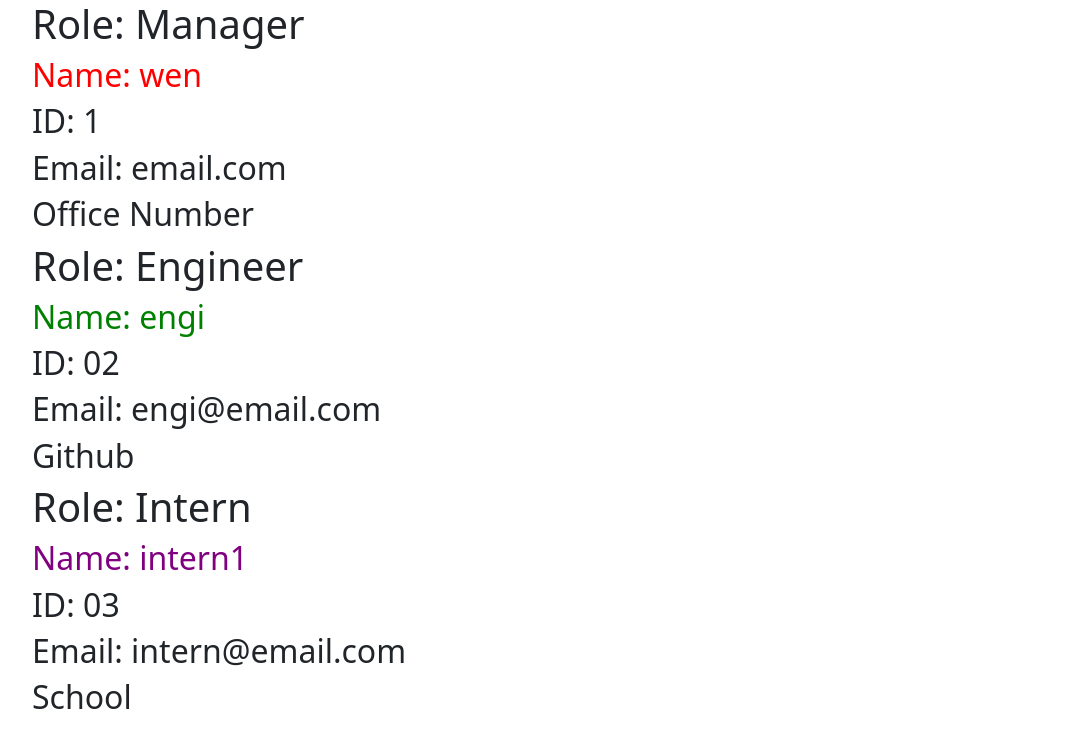
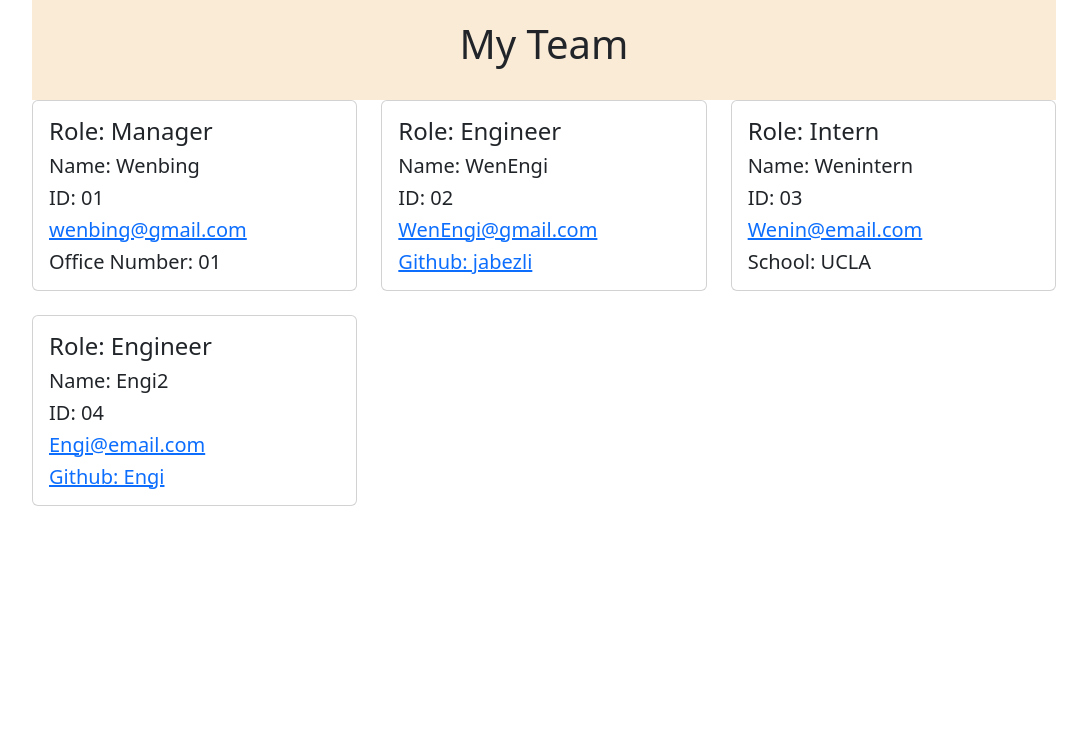
Before and after one commit to Jabezli/team-Profile-Generator, a website: page test.html in a window 1280 px wide. Shown: the whole page, without its empty margins (96-1183 px from the left). Drawn offline with nearby package versions, Linux system fonts and the light colour scheme.

Commit message:
main function finished, now its able to add roles and generate a html file with all required function

```diff
--- a/Index.js
+++ b/Index.js
@@ -224,7 +224,12 @@ function employeeCards() {
         <link rel="stylesheet" href="/asset/style.css">
       </head>
       <body>
+        <header class="header">
+        <h1 class="header-h1">My Team</h1>
+        </header>
+        <div class="row row-cols-1 row-cols-md-3 g-4">
         ${htmlDivs}
+        </div>
       </body>
     </html>`
 
--- a/test.html
+++ b/test.html
@@ -9,36 +9,63 @@
         <link rel="stylesheet" href="/asset/style.css">
       </head>
       <body>
+        <header class="header">
+        <h1 class="header-h1">My Team</h1>
+        </header>
+        <div class="row row-cols-1 row-cols-md-3 g-4">
 
-            <div>
-                <h1>Role: Manager</h1>
-                <h2 style="color: red">Name: wen</h2>
-                <h2>ID: 1</h2>
-                <h2>Email: email.com</h2>
-                <h2>Office Number</h2>
-
+            <div class="col">
+                <div class="card h-100">
+                    <div class="card-body">
+                        <h4 class="card-title">Role: Manager</h5>
+                        <h5 class="card-text">Name: Wenbing</h5>
+                        <h5 class="card-text">ID: 01</h5>
+                        <h5 class="card-text"><a href="mailto:wenbing@gmail.com">wenbing@gmail.com</a></h5>
+                        <h5 class="card-text">Office Number: 01</h5>
+                    </div>
+                </div>
             </div>
 
 
-            <div>
-                <h1>Role: Engineer</h1>
-                <h2 style="color: green">Name: engi</h2>
-                <h2>ID: 02</h2>
-                <h2>Email: engi@email.com</h2>
-                <h2>Github</h2>
-
+                <div class="col">
+                    <div class="card h-100">
+                        <div class="card-body">
+                            <h4 class="card-title">Role: Engineer</h5>
+                            <h5 class="card-text">Name: WenEngi</h5>
+                            <h5 class="card-text">ID: 02</h5>
+                            <h5 class="card-text"><a href="mailto:WenEngi@gmail.com">WenEngi@gmail.com</a></h5>
+                            <h5 class="card-text"><a href="https://github.com/jabezli">Github: jabezli</a></h5>
+                        </div>
+                    </div>
                 </div>
 
 
-            <div>
-                <h1>Role: Intern</h1>
-                <h2 style="color: purple">Name: intern1</h2>
-                <h2>ID: 03</h2>
-                <h2>Email: intern@email.com</h2>
-                <h2>School</h2>
-
+                <div class="col">
+                    <div class="card h-100">
+                        <div class="card-body">
+                            <h4 class="card-title">Role: Intern</h5>
+                            <h5 class="card-text">Name: Wenintern</h5>
+                            <h5 class="card-text">ID: 03</h5>
+                            <h5 class="card-text"><a href="mailto:Wenin@email.com">Wenin@email.com</a></h5>
+                            <h5 class="card-text">School: UCLA</h5>
+                        </div>
+                    </div>
                 </div>
 
 
+                <div class="col">
+                    <div class="card h-100">
+                        <div class="card-body">
+                            <h4 class="card-title">Role: Engineer</h5>
+                            <h5 class="card-text">Name: Engi2</h5>
+                            <h5 class="card-text">ID: 04</h5>
+                            <h5 class="card-text"><a href="mailto:Engi@email.com">Engi@email.com</a></h5>
+                            <h5 class="card-text"><a href="https://github.com/Engi">Github: Engi</a></h5>
+                        </div>
+                    </div>
+                </div>
+
+
+        </div>
       </body>
     </html>
```
Lines whose indentation alone changed are shown as unchanged.
